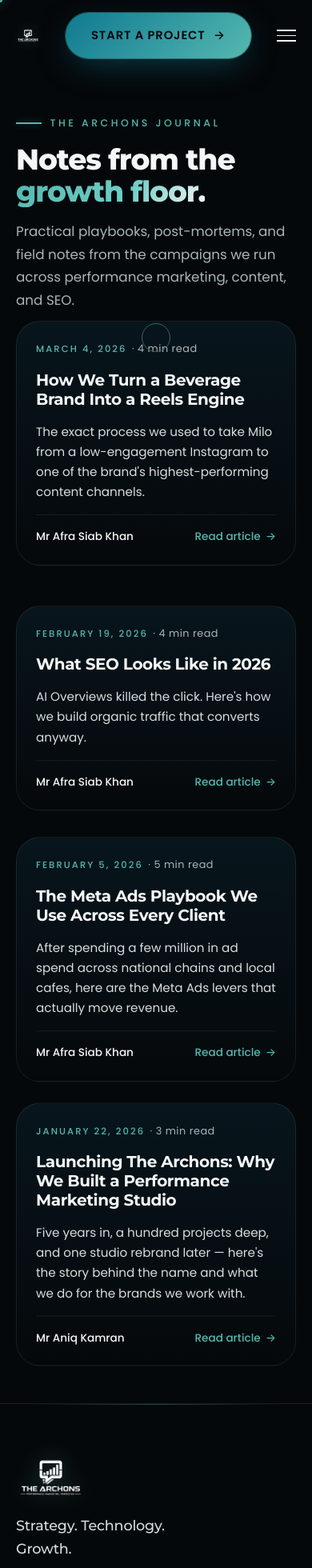
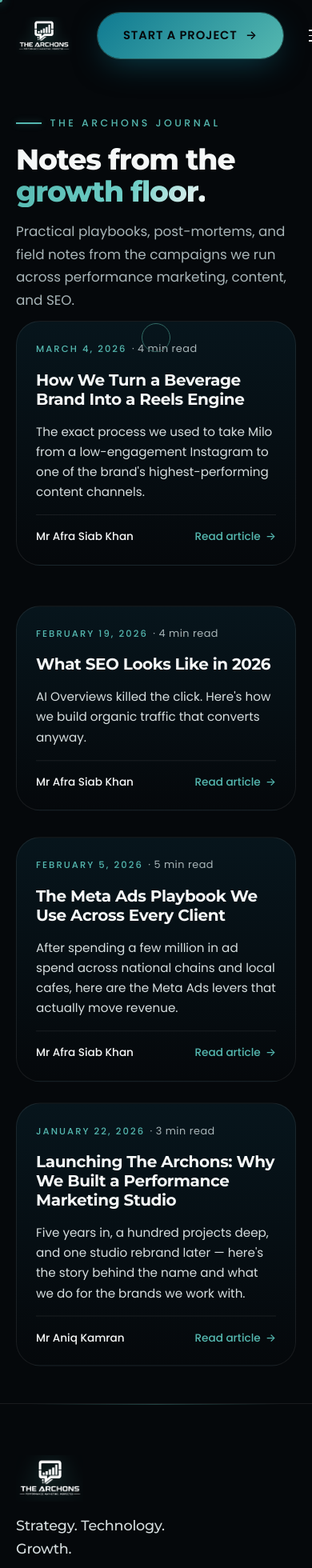
Before and after one commit to afrasiab1221/The-Archons, a React (Vite) app: page /blog in a window 390 px wide. Shown: the top 1960 px of the page at 80% size. Built offline with nearby package versions, Linux system fonts and the light colour scheme.

Commit message:
Fix 'pressed inwards' logo: clamp container to 1.45:1 (visible content aspect ratio) + object-fit:cover so source PNG's transparent padding is cropped, not framed

```diff
--- a/src/components/Footer.css
+++ b/src/components/Footer.css
@@ -35,12 +35,20 @@
 
 .footer__logo {
   display: inline-flex;
-  /* Larger footer logo: 58px (was 42px). */
+  align-items: center;
+  justify-content: center;
+  /* Same 1.45:1 locked-to-content sizing as the nav logo so the visible
+     mark fills the box instead of sitting in a wide transparent canvas. */
   height: 58px;
-  width: auto;
+  width: 84px;
+  overflow: hidden;
+  flex: 0 0 auto;
 }
 .footer__logo img {
+  width: 100%;
   height: 100%;
+  object-fit: cover;
+  object-position: center;
   filter: brightness(0) invert(1) drop-shadow(0 0 14px var(--color-glow));
 }
 
--- a/src/components/Nav.css
+++ b/src/components/Nav.css
@@ -28,26 +28,31 @@
 .nav__logo {
   display: inline-flex;
   align-items: center;
-  /* Larger logo: 56px on desktop (was 40px). */
+  justify-content: center;
+  /* Logo container is LOCKED to the visible content's aspect ratio
+     (~1.45:1) so that `object-fit: cover` on the img crops the source
+     PNG's transparent padding on the sides. This is what was making the
+     logo look "pressed inwards" — the visible mark was centered in a
+     wider canvas of empty space. */
   height: 56px;
-  /* Hard cap so the logo never gets compressed horizontally — if the
-     source PNG has internal padding, raising max-width pushes the visible
-     mark larger without distorting the aspect ratio. */
-  max-width: 220px;
-  transition: height var(--duration-base) var(--ease-out);
+  width: 81px;
+  overflow: hidden;
+  flex: 0 0 auto;
+  transition: height var(--duration-base) var(--ease-out),
+              width var(--duration-base) var(--ease-out);
 }
 .nav__logo img {
+  width: 100%;
   height: 100%;
-  width: auto;
-  max-width: 100%;
-  object-fit: contain;
+  object-fit: cover;
+  object-position: center;
   filter: brightness(0) invert(1) drop-shadow(0 0 14px var(--color-glow));
 }
 
 /* Scrolled state — slightly smaller logo so the nav compresses cleanly. */
 .nav.is-scrolled .nav__logo {
   height: 46px;
-  max-width: 180px;
+  width: 67px;
 }
 
 .nav__links {
@@ -165,25 +170,16 @@
 @media (max-width: 900px) {
   .nav__links, .nav__cta { display: none; }
   .nav__toggle { display: inline-flex; }
-  /* Tablet: bigger logo so the visible mark stays crisp, not "pressed in". */
-  .nav__logo { height: 56px; max-width: 200px; }
-  .nav__logo img { drop-shadow none; }
-  /* Match the toggle's height to the logo so they sit visually balanced. */
+  /* Tablet: same 1.45:1 box — visible mark fills the box, no padding. */
+  .nav__logo { height: 56px; width: 81px; }
+  /* Slimmer glow on small screens so the visible mark stays crisp. */
+  .nav__logo img { filter: brightness(0) invert(1) drop-shadow(0 0 8px var(--color-glow)); }
   .nav__toggle { width: 48px; height: 48px; }
 }
 
 @media (max-width: 540px) {
-  /* Phone: keep the logo roomy — the source PNG has internal padding so a
-     small `height` makes the mark look squished. */
-  .nav__logo { height: 48px; max-width: 170px; }
-  .nav.is-scrolled .nav__logo { height: 42px; max-width: 150px; }
+  /* Phone: lock to 48×70 so the visible mark fills the box cleanly. */
+  .nav__logo { height: 48px; width: 70px; }
+  .nav.is-scrolled .nav__logo { height: 42px; width: 61px; }
   .nav__toggle { width: 44px; height: 44px; }
 }
-
-/* Reduce the glow halo on small screens — at 14px it competes with the
-   smaller logo and reads as "smushed". */
-@media (max-width: 900px) {
-  .nav__logo img {
-    filter: brightness(0) invert(1) drop-shadow(0 0 8px var(--color-glow));
-  }
-}
```
